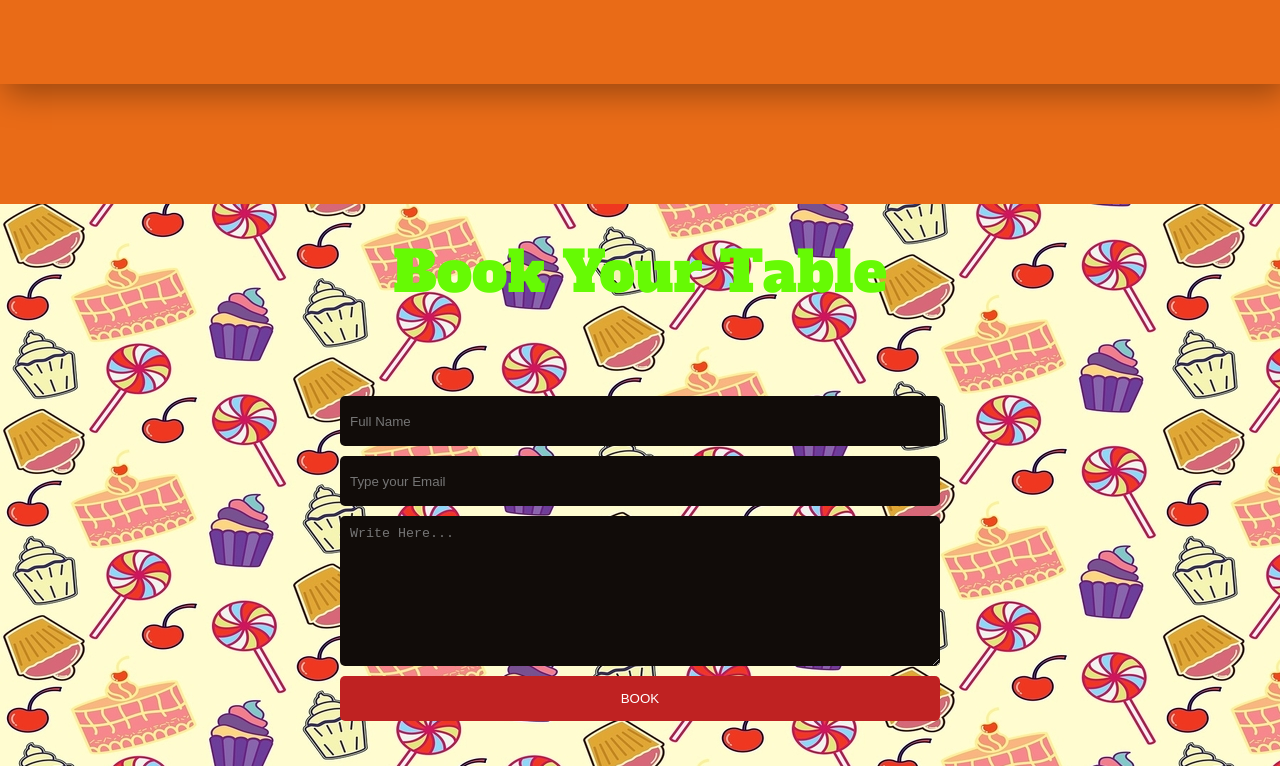
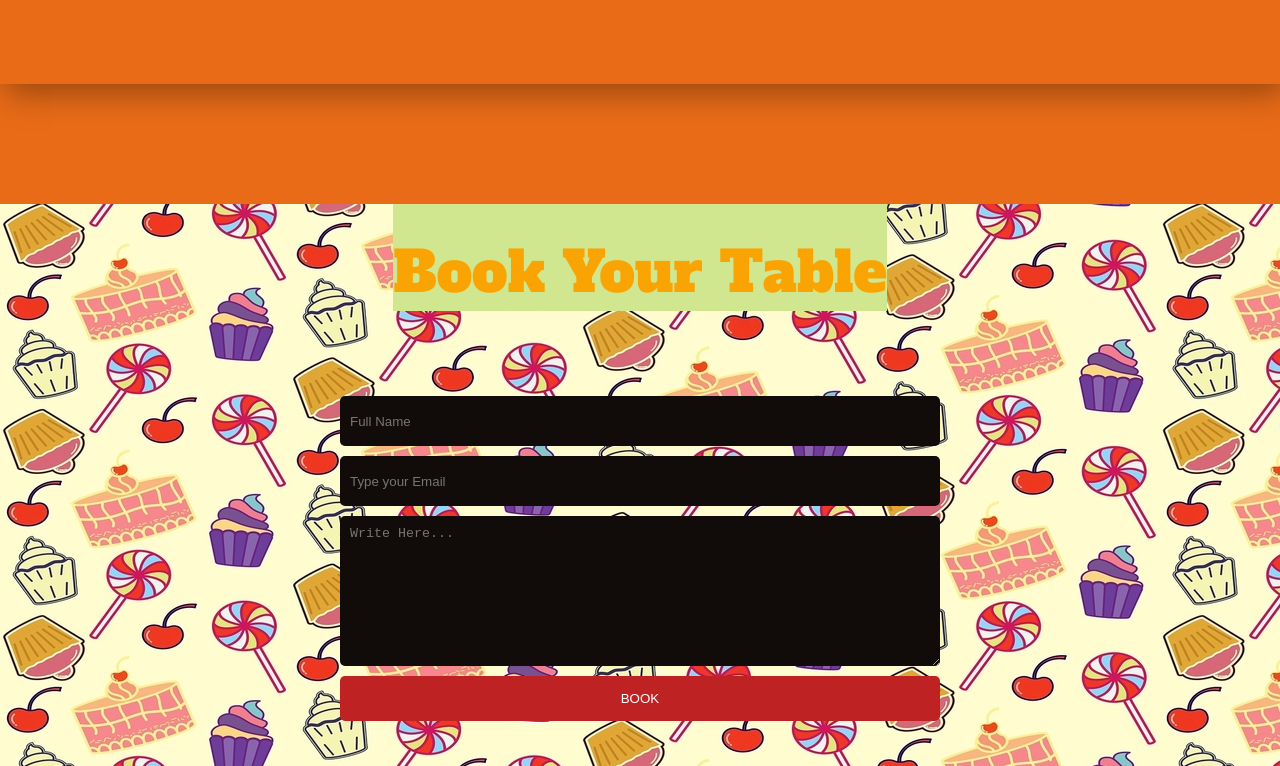
Before and after one commit to dvimukthi/website-UI, a React (Create React App) app: page / in a window 1280 px wide. Shown: the part 2544-3310 px from the top of the page. Built offline with nearby package versions, Linux system fonts and the light colour scheme.

Commit message:
contact img

```diff
--- a/src/index.css
+++ b/src/index.css
@@ -297,7 +297,8 @@ nav .menu-btn,
 }
 #contact h1{
         font-size: 3.5rem;
-        color:#66fa04;
+        color:#faa404;
+        background-color: rgb(208, 231, 143);
         font-weight: 500;
         margin: 0px;
         padding: 0px;
```
Also changed, not shown: src/images/banner.png, src/images/logo1.png.
